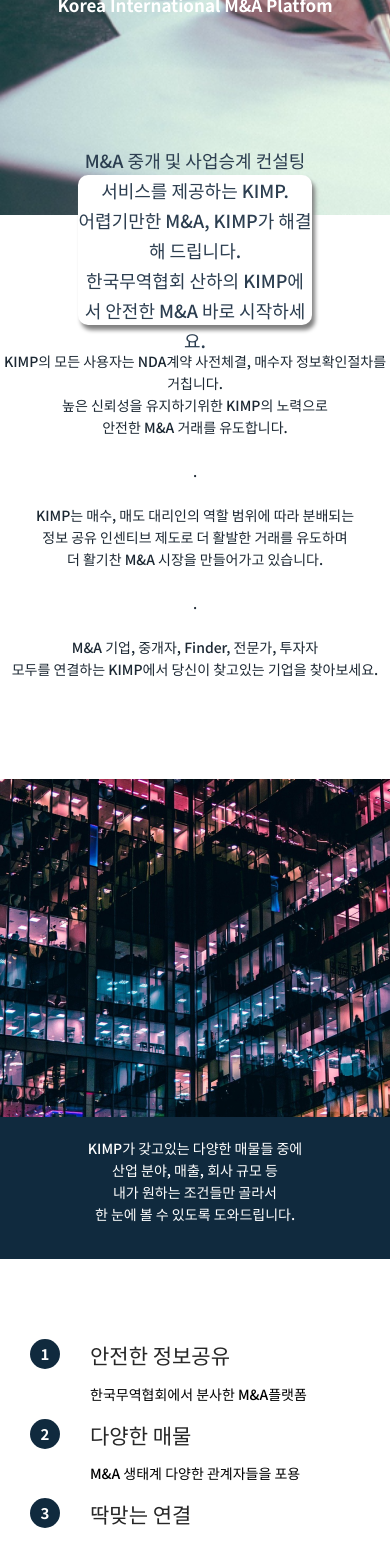
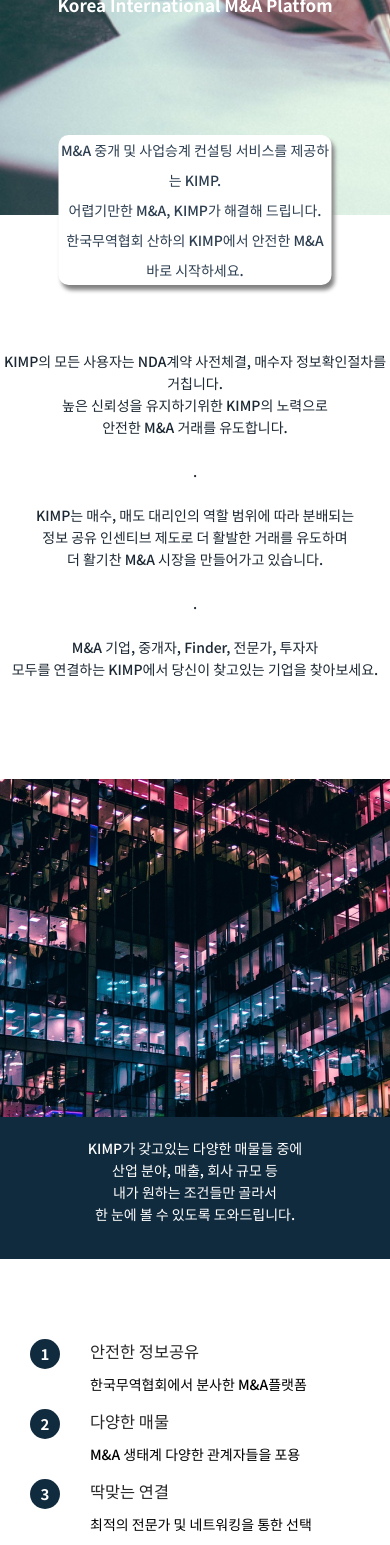
Before and after one commit to Lee-jinsol/KimpFront, a React (Create React App) app: page /build/aboutUs in a window 390 px wide. Shown: the part 280-1825 px from the top of the page. Built offline with nearby package versions, Linux system fonts and the light colour scheme.

Commit message:
어바웃페이지 반응형 작업 마무리

```diff
--- a/src/components/About/AboutBanner.jsx
+++ b/src/components/About/AboutBanner.jsx
@@ -10,6 +10,8 @@
   height: '400px',
 };
 const BREAK_POINT_MEDIUM = 768;
+const BREAK_POINT_SMALL = 576;
+const BREAK_POINT_LARGE = 992;
 
 function AboutBanner() {
   const Section = styled.section`
@@ -36,6 +38,12 @@
       font-size: 20px;
     }
     @media only screen and (max-width: ${BREAK_POINT_MEDIUM}px) {
+      font-size: 50px;
+      b {
+        font-size: 17px;
+      }
+    }
+    @media only screen and (max-width: ${BREAK_POINT_SMALL}px) {
       font-size: 40px;
       b {
         font-size: 17px;
@@ -66,6 +74,20 @@
     }
     line-height: 20px;
     font-weight: normal;
+
+    @media only screen and (max-width: ${BREAK_POINT_MEDIUM}px) {
+      span {
+        font-size: 14px;
+      }
+      top: 80%;
+    }
+    @media only screen and (max-width: ${BREAK_POINT_SMALL}px) {
+      span {
+        font-size: 14px;
+      }
+      width: 70%;
+      top: 80%;
+    }
   `;
 
   return (
--- a/src/components/About/AboutCard.jsx
+++ b/src/components/About/AboutCard.jsx
@@ -7,7 +7,7 @@
 
 function AboutCard() {
   const BREAK_POINT_MEDIUM = 768;
-  // const BREAK_POINT_SMALL = 576;
+  const BREAK_POINT_SMALL = 576;
   const BREAK_POINT_LARGE = 992;
 
   const Block = styled.div`
@@ -19,25 +19,25 @@
 
   const Card = styled.section`
     margin-top: 100px;
-   img{
+    img {
       width: 600px;
     }
     @media only screen and (max-width: ${BREAK_POINT_LARGE}px) {
       padding: 20px;
       margin-top: 50px;
-    img{
+      img {
         width: 100%;
       }
     }
     @media only screen and (max-width: ${BREAK_POINT_MEDIUM}px) {
       padding: 10px;
     }
-  `
+  `;
 
   const HalfFix = styled(Half)`
     justify-content: space-evenly;
     width: 100%;
-  `
+  `;
 
   const Division = styled.div`
     display: flex;
@@ -45,7 +45,7 @@
   `;
 
   const Line = styled.div`
-    border-left: 1px solid #102A3E;
+    border-left: 1px solid #102a3e;
     height: 40px;
     margin: 20px;
     @media only screen and (max-width: ${BREAK_POINT_LARGE}px) {
@@ -55,18 +55,29 @@
 
   const Textarea = styled.div`
     padding-left: 30px;
+    font-size: 15px;
+
+    @media only screen and (max-width: ${BREAK_POINT_MEDIUM}px) {
+      font-size: 14px;
+    }
   `;
 
   const FinalArea = styled.div`
-   div{
+    div {
       margin-right: 120px;
       @media only screen and (max-width: ${BREAK_POINT_LARGE}px) {
         maring-right: 0;
         padding-top: 20px;
         width: 100%;
       }
+      @media only screen and (max-width: ${BREAK_POINT_MEDIUM}px) {
+        maring-right: 0;
+        padding-top: 20px;
+        width: 100%;
+        font-size: 14px;
       }
-  `
+    }
+  `;
 
   return (
     <Card>
@@ -75,7 +86,7 @@
           <Division>
             <Number black>1</Number>
             <Textarea>
-              <h2>안전한 정보공유</h2>
+              <h3>안전한 정보공유</h3>
               <p>한국무역협회에서 분사한 M&A플랫폼</p>
             </Textarea>
           </Division>
@@ -83,7 +94,7 @@
           <Division>
             <Number black>2</Number>
             <Textarea>
-              <h2>다양한 매물</h2>
+              <h3>다양한 매물</h3>
               <p>M&A 생태계 다양한 관계자들을 포용</p>
             </Textarea>
           </Division>
@@ -91,7 +102,7 @@
           <Division>
             <Number black>3</Number>
             <Textarea>
-              <h2>딱맞는 연결</h2>
+              <h3>딱맞는 연결</h3>
               <p>최적의 전문가 및 네트워킹을 통한 선택</p>
             </Textarea>
           </Division>
--- a/src/components/Home/Number.jsx
+++ b/src/components/Home/Number.jsx
@@ -4,8 +4,8 @@
 
 const Number = styled.div`
   border-radius: 50%;
-  width: 50px;
-  height: 50px;
+  width: 47px;
+  height: 47px;
   background: #102a3e;
   color: #fff;
   display: flex;
```
Lines whose indentation alone changed are shown as unchanged.
